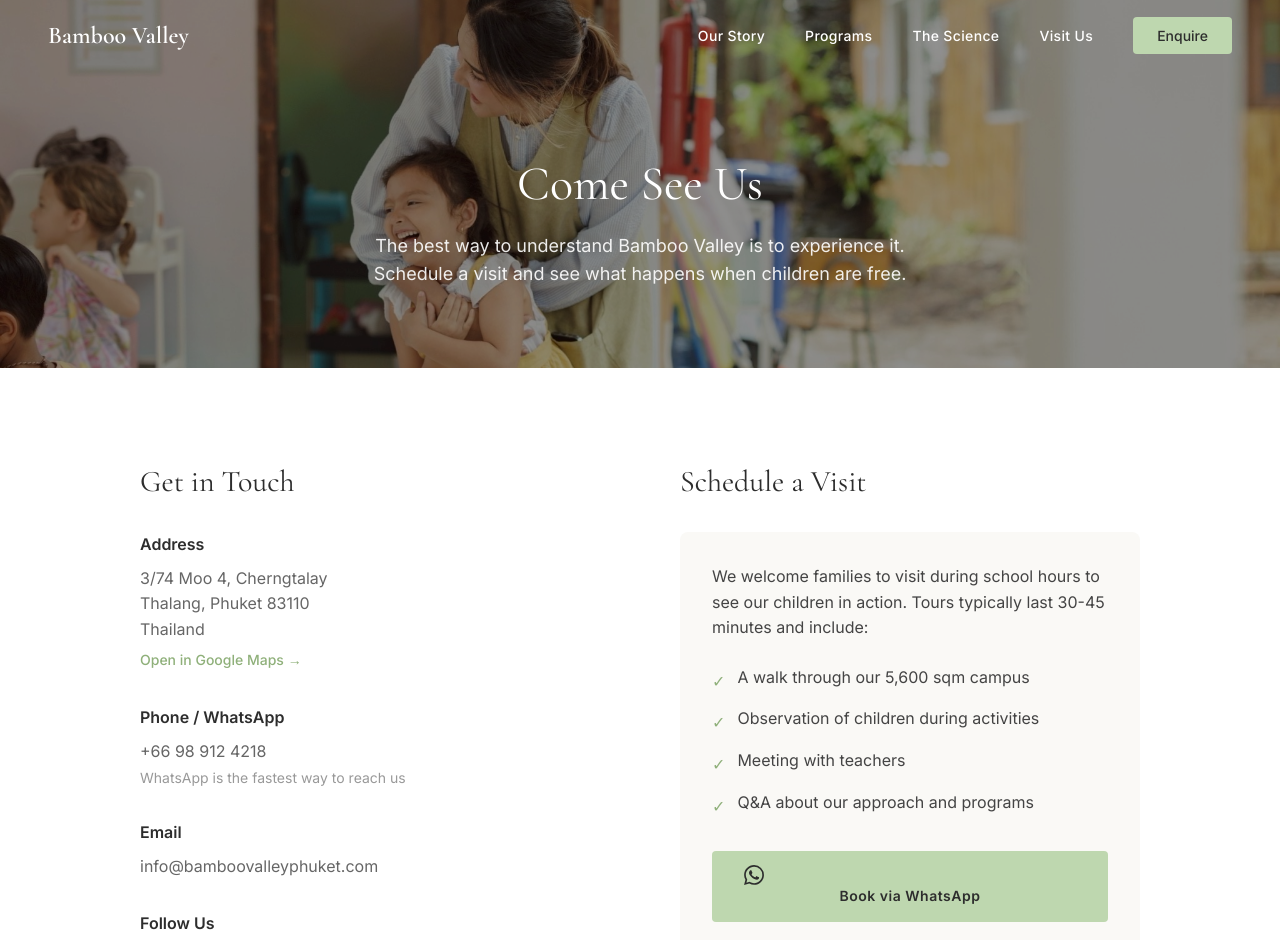
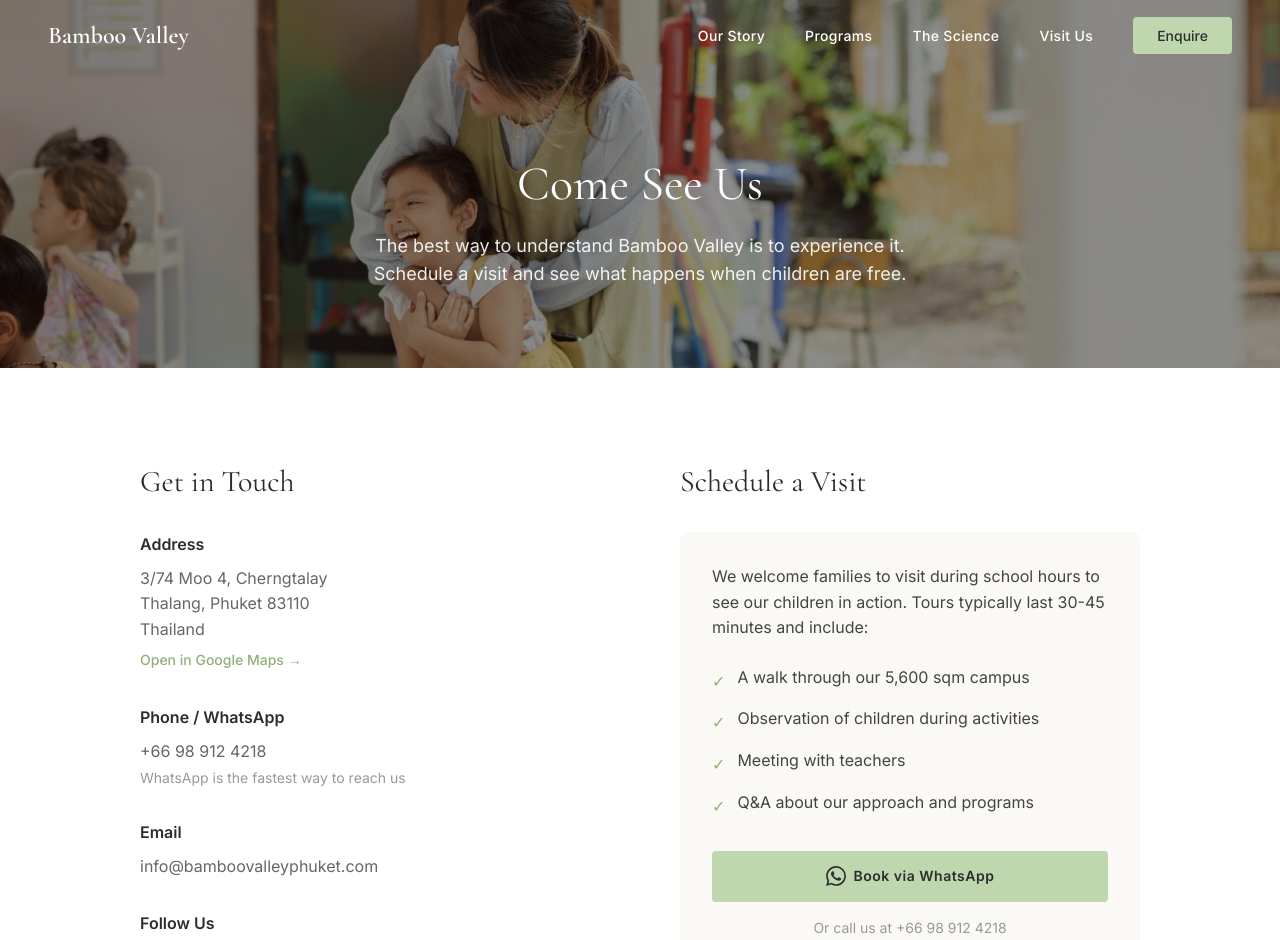
Before and after one commit to Masssa75/bamboo-valley-school, a Next.js app: page /contact in a window 1280 px wide. Shown: the top 940 px of the page. Built offline with nearby package versions, Linux system fonts and the light colour scheme.

Commit message:
fix: align WhatsApp icon with button text

```diff
--- a/src/app/globals.css
+++ b/src/app/globals.css
@@ -43,7 +43,10 @@ body {
   border-radius: 4px;
   transition: all 0.3s;
   letter-spacing: 0.5px;
-  display: inline-block;
+  display: inline-flex;
+  align-items: center;
+  justify-content: center;
+  gap: 8px;
 }
 
 .btn-primary {
```
